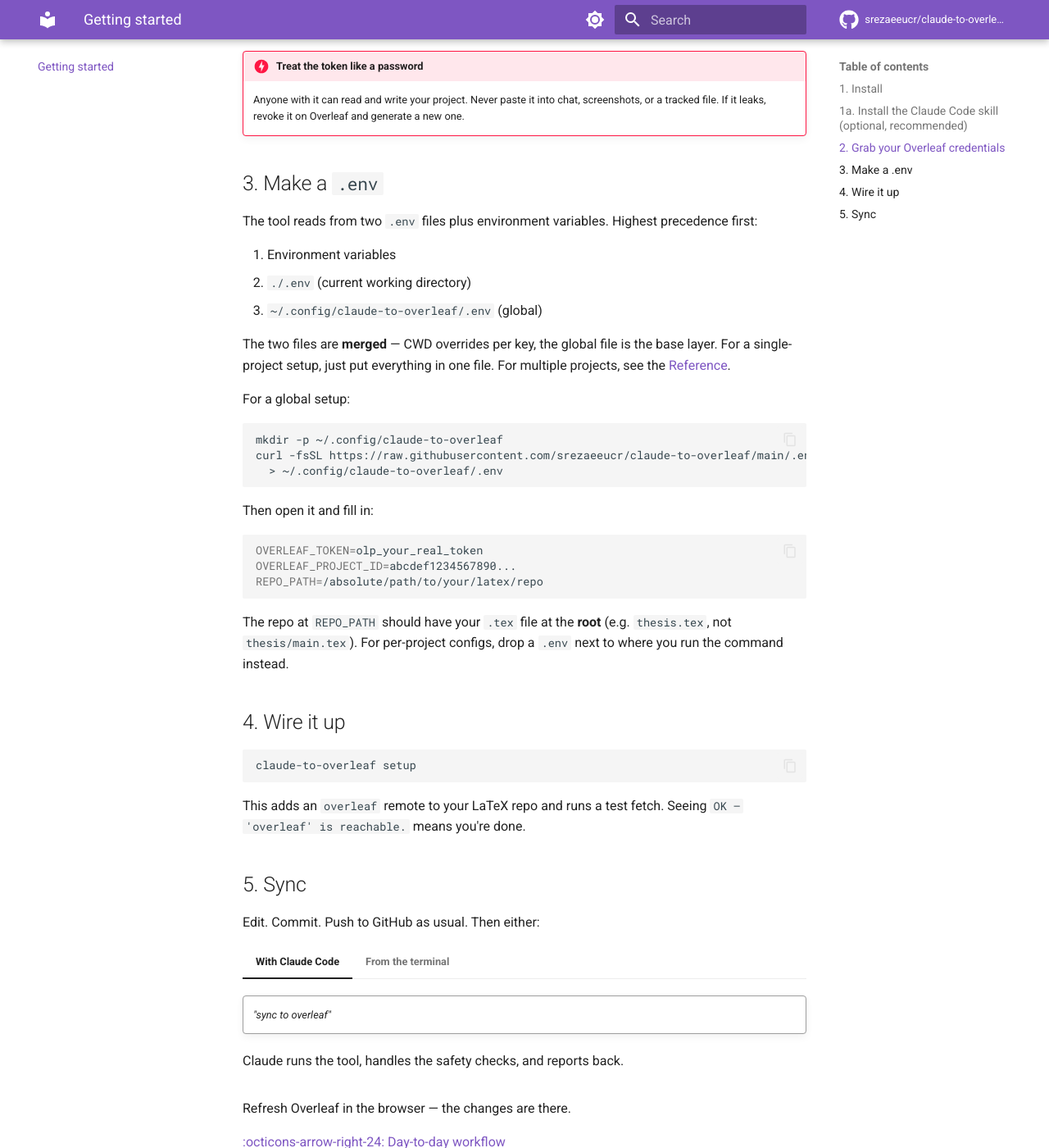
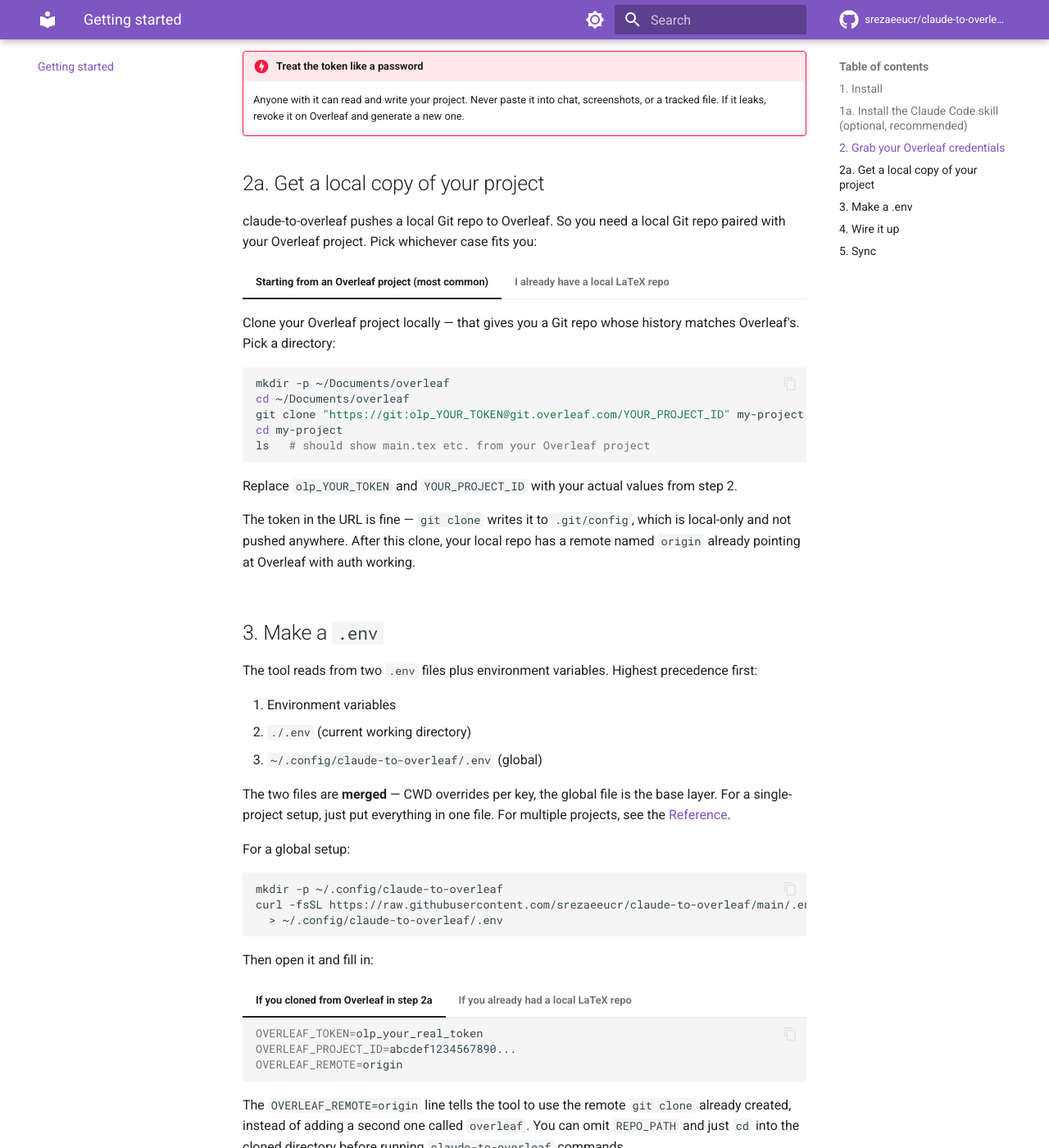
Before and after one commit to srezaeeucr/claude-to-overleaf, an MkDocs documentation site: the page built from docs/getting-started.md, in a window 1280 px wide and 1400 px high, scrolled down 1297 px. Shown: the whole window at 82% size. Built offline with MkDocs 1.6.1 and Material for MkDocs 9.7.7, drawn with Linux system fonts in a browser that asks for light colours; comment, search, counter and statistics services are not loaded; some of the changed text lies outside the part shown.

Commit message:
Document the "starting from an Overleaf project" first-time flow
The previous Getting Started flow assumed users already had a local
LaTeX repo and just wanted to push it to Overleaf. The more common
first-time scenario is the opposite: user has an Overleaf project,
no local repo, wants to start syncing.

Add a step 2a to README and docs/getting-started.md showing the
git-clone-from-Overleaf path as the primary option, with the
"already-have-a-repo" path as the alternative. Step 3 now shows two
.env variants (cloned vs existing repo) — the cloned variant uses
OVERLEAF_REMOTE=origin to reuse the clone's remote instead of adding
a duplicate one.

Docs page uses pymdownx.tabbed for clean toggle between the two flows.

Co-Authored-By: Claude Opus 4.7 (1M context) <noreply@anthropic.com>

````diff
--- a/docs/getting-started.md
+++ b/docs/getting-started.md
@@ -49,6 +49,32 @@ Two things from Overleaf:
 !!! danger "Treat the token like a password"
     Anyone with it can read and write your project. Never paste it into chat, screenshots, or a tracked file. If it leaks, revoke it on Overleaf and generate a new one.
 
+## 2a. Get a local copy of your project
+
+claude-to-overleaf pushes a local Git repo to Overleaf. So you need a local Git repo paired with your Overleaf project. Pick whichever case fits you:
+
+=== "Starting from an Overleaf project (most common)"
+
+    Clone your Overleaf project locally — that gives you a Git repo whose history matches Overleaf's. Pick a directory:
+
+    ```bash
+    mkdir -p ~/Documents/overleaf
+    cd ~/Documents/overleaf
+    git clone "https://git:olp_YOUR_TOKEN@git.overleaf.com/YOUR_PROJECT_ID" my-project
+    cd my-project
+    ls   # should show main.tex etc. from your Overleaf project
+    ```
+
+    Replace `olp_YOUR_TOKEN` and `YOUR_PROJECT_ID` with your actual values from step 2.
+
+    The token in the URL is fine — `git clone` writes it to `.git/config`, which is local-only and not pushed anywhere. After this clone, your local repo has a remote named `origin` already pointing at Overleaf with auth working.
+
+=== "I already have a local LaTeX repo"
+
+    Nothing to do here. Your existing repo will be paired with Overleaf in step 4 (`setup`) — it adds a new remote called `overleaf` to your repo.
+
+    Make sure your `.tex` file is at the **root** of the repo (e.g. `thesis.tex`, not `thesis/main.tex`). Subfolder LaTeX projects need an extra `git subtree split` step — open a [GitHub issue](https://github.com/srezaeeucr/claude-to-overleaf/issues) if you need it.
+
 ## 3. Make a `.env`
 
 The tool reads from two `.env` files plus environment variables. Highest precedence first:
@@ -69,21 +95,37 @@ curl -fsSL https://raw.githubusercontent.com/srezaeeucr/claude-to-overleaf/main/
 
 Then open it and fill in:
 
-```bash
-OVERLEAF_TOKEN=olp_your_real_token
-OVERLEAF_PROJECT_ID=abcdef1234567890...
-REPO_PATH=/absolute/path/to/your/latex/repo
-```
+=== "If you cloned from Overleaf in step 2a"
 
-The repo at `REPO_PATH` should have your `.tex` file at the **root** (e.g. `thesis.tex`, not `thesis/main.tex`). For per-project configs, drop a `.env` next to where you run the command instead.
+    ```bash
+    OVERLEAF_TOKEN=olp_your_real_token
+    OVERLEAF_PROJECT_ID=abcdef1234567890...
+    OVERLEAF_REMOTE=origin
+    ```
+
+    The `OVERLEAF_REMOTE=origin` line tells the tool to use the remote `git clone` already created, instead of adding a second one called `overleaf`. You can omit `REPO_PATH` and just `cd` into the cloned directory before running `claude-to-overleaf` commands.
+
+=== "If you already had a local LaTeX repo"
+
+    ```bash
+    OVERLEAF_TOKEN=olp_your_real_token
+    OVERLEAF_PROJECT_ID=abcdef1234567890...
+    REPO_PATH=/absolute/path/to/your/latex/repo
+    ```
+
+    The repo at `REPO_PATH` should have your `.tex` file at the **root** (e.g. `thesis.tex`, not `thesis/main.tex`). For per-project configs, drop a `.env` next to where you run the command instead.
 
 ## 4. Wire it up
+
+`cd` into your LaTeX repo, then:
 
 ```bash
 claude-to-overleaf setup
 ```
 
-This adds an `overleaf` remote to your LaTeX repo and runs a test fetch. Seeing `OK — 'overleaf' is reachable.` means you're done.
+If you cloned from Overleaf in step 2a, you'll see `'origin' already configured with current token.` — the clone already set up the remote.
+
+If you started from an existing repo, this adds a new `overleaf` remote and runs a test fetch. Seeing `OK — 'overleaf' is reachable.` means you're done.
 
 ## 5. Sync
 
````
Also changed, not shown: README.md (+30 -3 lines).
